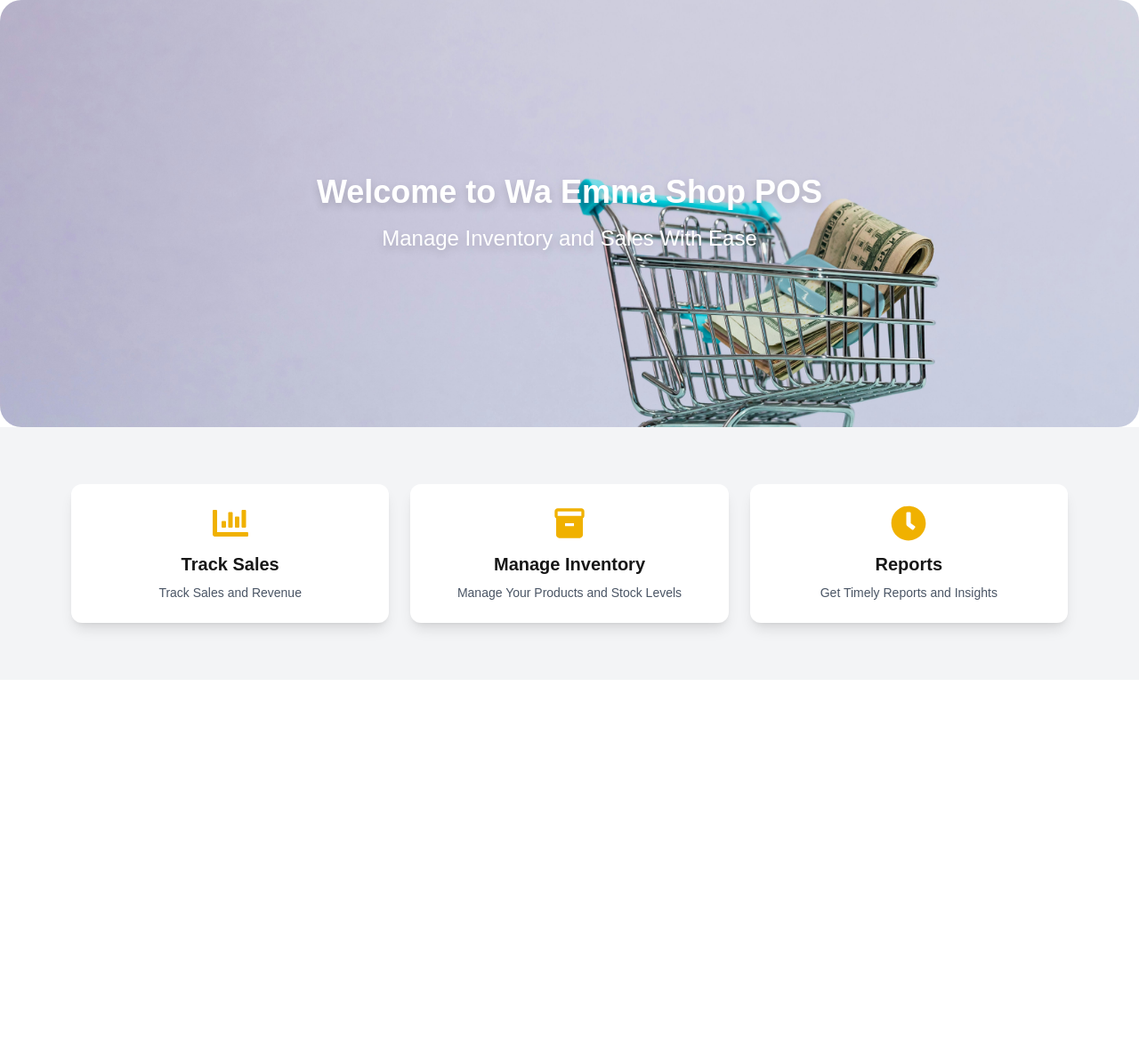
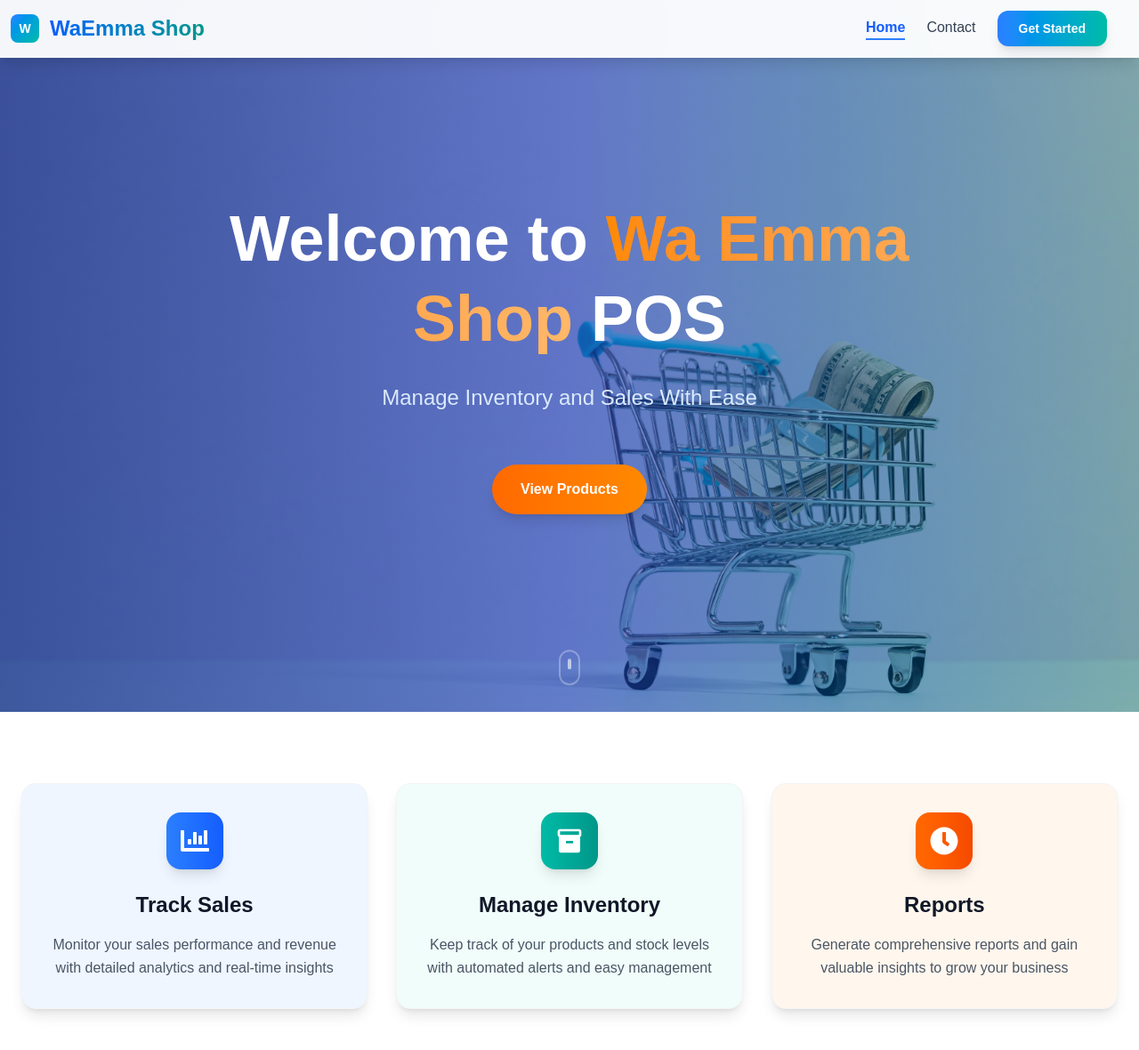
Before and after one commit to Nyawirakori/WaEmma-Shop-Pos, a Next.js app in the folder client/: page / in a window 1280 px wide. Shown: the top 1180 px of the page at 89% size. Before the commit the page ends 800 px from the top, so only its background shows below. Built offline with nearby package versions, Linux system fonts and the light colour scheme.

Commit message:
Styled hero section and navbar

```diff
--- a/client/app/page.js
+++ b/client/app/page.js
@@ -2,10 +2,12 @@
 // This contains all the contents of the home page <They are imported here>
 
 import HeroSection from "../components/HeroSection";
+import NavBar from "../components/NavBar";
 
 export default function Home() {
   return (
     <div>
+      <NavBar />
       <HeroSection />
     </div>
   );
--- a/client/components/HeroSection.jsx
+++ b/client/components/HeroSection.jsx
@@ -14,57 +14,113 @@ export default function HeroSection() {
   };
 
   return (
-    <div>
-      <section className="relative w-full h-[60vh] flex items-center justify-center">
-        <div className="absolute inset-0 rounded-3xl overflow-hidden">
+    <div className="min-h-screen bg-gray-50">
+      {/* Hero Section - Full Width Image */}
+      <section className="relative w-full h-screen flex items-center justify-center overflow-hidden">
+        <div className="absolute inset-0">
           <Image
             src="/hero-section.jpg"
-         alt="School Bus with children"
+            alt="Hero section image"
             fill
             priority
             className="object-cover"
           />
+          {/* Modern gradient overlay for better text readability */}
+          <div className="absolute inset-0 bg-gradient-to-r from-blue-900/80 via-blue-800/60 to-teal-800/40"></div>
         </div>
 
-        <div className="absolute text-center text-white px-4 space-y-4">
-          <h1 className="text-4xl font-bold drop-shadow-lg">
-            Welcome to Wa Emma Shop POS
+        <div className="relative z-10 text-center text-white px-6 max-w-4xl mx-auto">
+          <motion.div
+            initial={{ opacity: 0, y: 30 }}
+            animate={{ opacity: 1, y: 0 }}
+            transition={{ duration: 0.8 }}
+            className="space-y-6"
+          >
+            <h1 className="text-5xl md:text-7xl font-bold leading-tight">
+              Welcome to{" "}
+              <span className="text-transparent bg-clip-text bg-gradient-to-r from-orange-400 to-orange-300">
+                Wa Emma Shop
+              </span>{" "}
+              POS
             </h1>
-          <h1 className="text-2xl font-medium drop-shadow-lg">
+            <p className="text-xl md:text-2xl font-light text-blue-100 max-w-2xl mx-auto leading-relaxed">
               Manage Inventory and Sales With Ease
-          </h1>
+            </p>
+            <motion.button
+              whileHover={{ scale: 1.05 }}
+              whileTap={{ scale: 0.95 }}
+              onClick={handleViewProducts}
+              className="mt-8 px-8 py-4 bg-gradient-to-r from-orange-500 to-orange-400 text-white font-semibold rounded-full shadow-lg hover:shadow-xl transition-all duration-300"
+            >
+              View Products
+            </motion.button>
+          </motion.div>
+        </div>
+
+        {/* Scroll indicator */}
+        <div className="absolute bottom-8 left-1/2 transform -translate-x-1/2">
+          <motion.div
+            animate={{ y: [0, 10, 0] }}
+            transition={{ duration: 2, repeat: Number.POSITIVE_INFINITY }}
+            className="w-6 h-10 border-2 border-white/30 rounded-full flex justify-center"
+          >
+            <div className="w-1 h-3 bg-white/60 rounded-full mt-2"></div>
+          </motion.div>
         </div>
       </section>
 
-      <section className="py-16 bg-gray-100">
-        <div className="max-w-6xl mx-auto px-4 grid grid-cols-1 sm:grid-cols-3 gap-6">
+      {/* Features Section */}
+      <section className="py-20 bg-white">
+        <div className="max-w-7xl mx-auto px-6">
+          <div className="grid grid-cols-1 md:grid-cols-3 gap-8">
             {[
               {
                 title: "Track Sales",
                 icon: FaChartBar,
-              description: "Track Sales and Revenue",
+                description:
+                  "Monitor your sales performance and revenue with detailed analytics and real-time insights",
+                color: "from-blue-500 to-blue-600",
+                bgColor: "bg-blue-50",
               },
               {
                 title: "Manage Inventory",
                 icon: MdInventory,
-              description: "Manage Your Products and Stock Levels",
+                description:
+                  "Keep track of your products and stock levels with automated alerts and easy management",
+                color: "from-teal-500 to-teal-600",
+                bgColor: "bg-teal-50",
               },
               {
                 title: "Reports",
                 icon: FaClock,
-              description: "Get Timely Reports and Insights",
+                description:
+                  "Generate comprehensive reports and gain valuable insights to grow your business",
+                color: "from-orange-500 to-orange-600",
+                bgColor: "bg-orange-50",
               },
             ].map((item, i) => (
               <motion.div
                 key={i}
-              whileHover={{ scale: 1.05 }}
-              className="bg-white rounded-xl p-6 text-center shadow-lg"
+                initial={{ opacity: 0, y: 20 }}
+                whileInView={{ opacity: 1, y: 0 }}
+                transition={{ duration: 0.6, delay: i * 0.1 }}
+                whileHover={{ y: -8, scale: 1.02 }}
+                className={`${item.bgColor} rounded-2xl p-8 text-center shadow-lg hover:shadow-2xl transition-all duration-300 border border-gray-100`}
               >
-              <item.icon className="w-10 h-10 text-yellow-500 mb-3 mx-auto" />
-              <h3 className="font-bold text-xl mb-2">{item.title}</h3>
-              <p className="text-sm text-gray-600">{item.description}</p>
+                <div
+                  className={`w-16 h-16 mx-auto mb-6 rounded-2xl bg-gradient-to-r ${item.color} flex items-center justify-center shadow-lg`}
+                >
+                  <item.icon className="w-8 h-8 text-white" />
+                </div>
+                <h3 className="font-bold text-2xl mb-4 text-gray-900">
+                  {item.title}
+                </h3>
+                <p className="text-gray-600 leading-relaxed">
+                  {item.description}
+                </p>
               </motion.div>
             ))}
+          </div>
         </div>
       </section>
     </div>
--- /dev/null
+++ b/client/components/NavBar.jsx
@@ -0,0 +1,112 @@
+"use client";
+
+import { useState } from "react";
+import Link from "next/link";
+
+export default function Navbar() {
+  //  Makes the navigation mobile responsive
+  const [isMobileMenuOpen, setIsMobileMenuOpen] = useState(false);
+
+  const toggleMobileMenu = () => {
+    setIsMobileMenuOpen(!isMobileMenuOpen);
+  };
+
+  return (
+    <>
+      <nav className="bg-white/95 backdrop-blur-md fixed w-full z-20 top-0 start-0 border-b border-gray-200/20 shadow-lg">
+        <div className="lg:max-w-screen-xl flex lg:flex-wrap items-center justify-between mx-auto px-3 py-3">
+          <a
+            href="/"
+            className="flex items-center space-x-3 rtl:space-x-reverse group"
+          >
+            <div className="w-8 h-8 bg-gradient-to-br from-blue-500 to-teal-500 rounded-lg flex items-center justify-center">
+              <span className="text-white font-bold text-sm">W</span>
+            </div>
+            <span className="self-center text-2xl font-bold bg-gradient-to-r from-blue-600 to-teal-600 bg-clip-text text-transparent group-hover:from-blue-700 group-hover:to-teal-700 transition-all duration-300">
+              WaEmma Shop
+            </span>
+          </a>
+
+          <div className="flex items-center md:order-2 space-x-6 rtl:space-x-reverse">
+            <div className="hidden md:flex items-center space-x-6">
+              <a
+                href="/"
+                className="text-blue-600 hover:text-blue-700 font-semibold transition-all duration-300 border-b-2 border-blue-500"
+                aria-current="page"
+              >
+                Home
+              </a>
+              <a
+                href="contact"
+                className="text-gray-700 hover:text-blue-600 font-medium transition-all duration-300 hover:border-b-2 hover:border-blue-500 border-b-2 border-transparent"
+              >
+                Contact
+              </a>
+            </div>
+
+            <button
+              type="button"
+              className="text-white bg-gradient-to-r from-blue-500 to-teal-500 hover:from-blue-600 hover:to-teal-600 focus:ring-4 focus:outline-none focus:ring-blue-300/50 font-semibold rounded-xl text-sm px-6 py-2.5 text-center transition-all duration-300 transform hover:scale-105 shadow-lg hover:shadow-xl"
+            >
+              Get Started
+            </button>
+
+            <button
+              onClick={toggleMobileMenu}
+              type="button"
+              className="inline-flex items-center p-2 w-10 h-10 justify-center text-gray-600 rounded-xl md:hidden hover:bg-gray-100 focus:outline-none focus:ring-2 focus:ring-gray-200 transition-all duration-300"
+              aria-controls="navbar-sticky"
+              aria-expanded={isMobileMenuOpen}
+            >
+              <span className="sr-only">Open main menu</span>
+              <svg /*This is the hamburger menu icon(three horizontal lines*/
+                className="w-5 h-5"
+                aria-hidden="true"
+                xmlns="http://www.w3.org/2000/svg"
+                fill="none"
+                viewBox="0 0 17 14"
+              >
+                <path
+                  stroke="currentColor"
+                  strokeLinecap="round"
+                  strokeLinejoin="round"
+                  strokeWidth="2"
+                  d="M1 1h15M1 7h15M1 13h15"
+                />
+              </svg>
+            </button>
+          </div>
+
+          <div
+            className={`items-center justify-between w-full md:hidden md:w-auto md:w-auto ${
+              isMobileMenuOpen ? "block" : "hidden"
+            }`}
+            id="navbar-sticky"
+          >
+            <ul className="flex flex-col p-4 mt-4 font-medium border border-gray-100 rounded-lg bg-gray-50 space-y-2">
+              <li>
+                <a
+                  href="#"
+                  className="block py-2 px-4 text-white bg-gradient-to-r from-blue-500 to-teal-500 rounded-lg font-semibold transition-all duration-300"
+                  aria-current="page"
+                  onClick={() => setIsMobileMenuOpen(false)}
+                >
+                  Home
+                </a>
+              </li>
+              <li>
+                <a
+                  href="#"
+                  className="block py-2 px-4 text-gray-700 rounded-lg hover:bg-gray-100 font-medium transition-all duration-300"
+                  onClick={() => setIsMobileMenuOpen(false)}
+                >
+                  Contact
+                </a>
+              </li>
+            </ul>
+          </div>
+        </div>
+      </nav>
+    </>
+  );
+}
```
Lines whose indentation alone changed are shown as unchanged.
